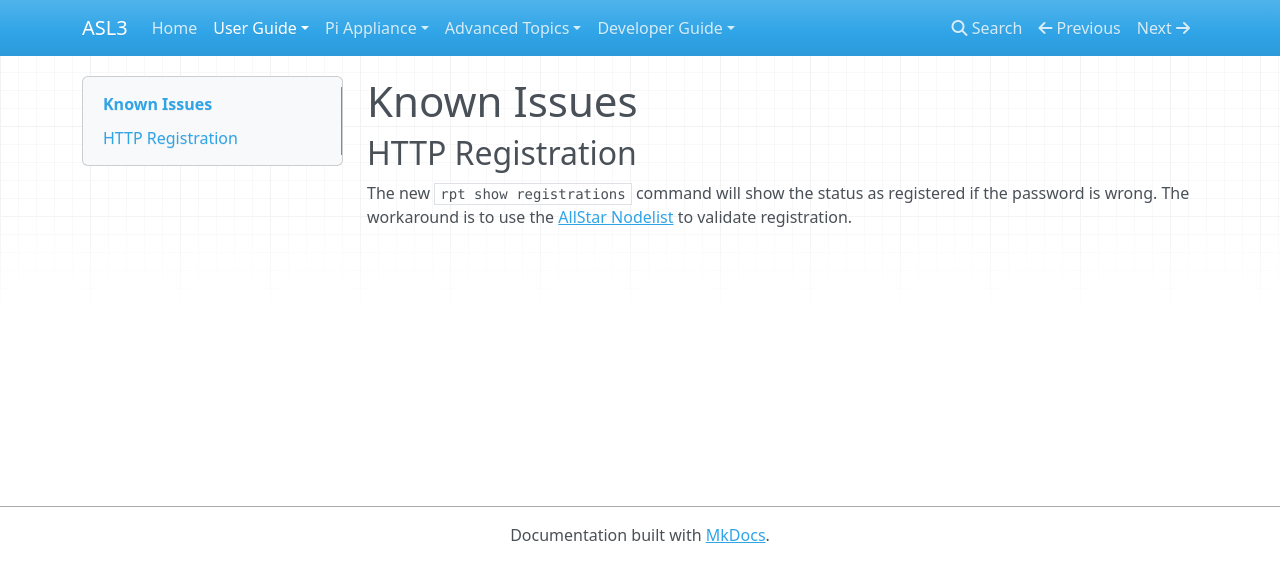
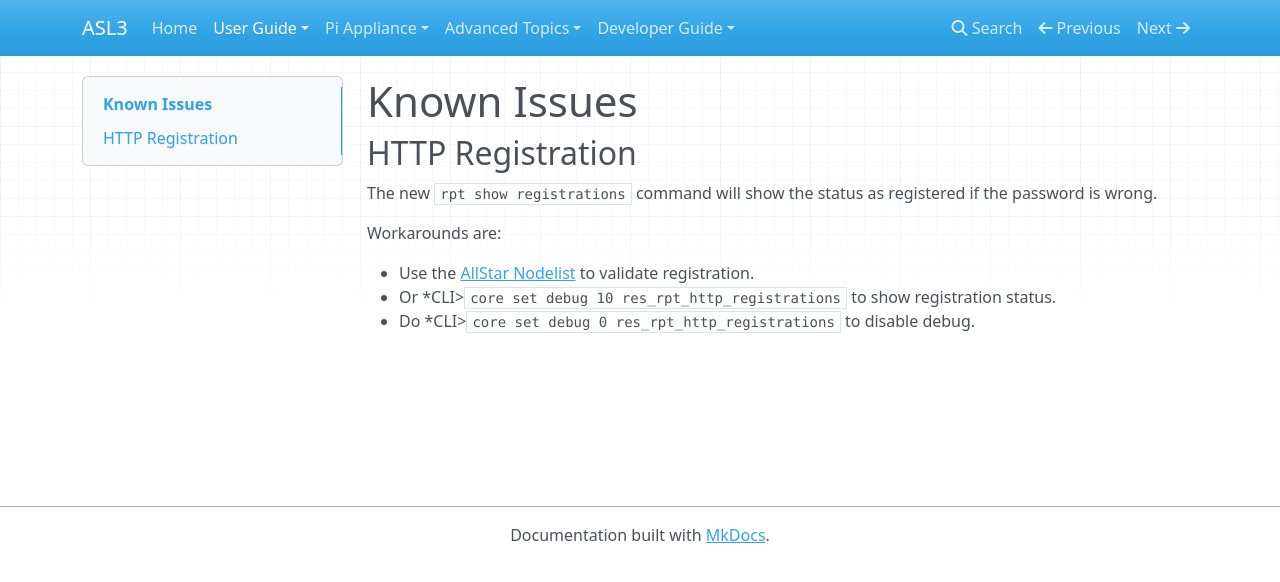
Before and after one commit to AllStarLink/ASL3-Manual, an MkDocs documentation site: the page built from docs/user-guide/known-issues.md, in a window 1280 px wide. Shown: the top 582 px of the page. Built offline with MkDocs 1.6.1, drawn with Linux system fonts in a browser that asks for light colours; nearby versions of some CDN libraries.

Commit message:
Update Known issues
Add debug workarounds

```diff
--- a/docs/user-guide/known-issues.md
+++ b/docs/user-guide/known-issues.md
@@ -2,4 +2,10 @@
 
 ## HTTP Registration
 
-The new `rpt show registrations` command will show the status as registered if the password is wrong. The workaround is to use the [AllStar Nodelist](https://allstarlink.org/nodelist) to validate registration.
+The new `rpt show registrations` command will show the status as registered if the password is wrong.
+
+Workarounds are:
+
+- Use the [AllStar Nodelist](https://allstarlink.org/nodelist) to validate registration.
+- Or *CLI>`core set debug 10 res_rpt_http_registrations` to show registration status.
+- Do *CLI>`core set debug 0 res_rpt_http_registrations` to disable debug.
```
